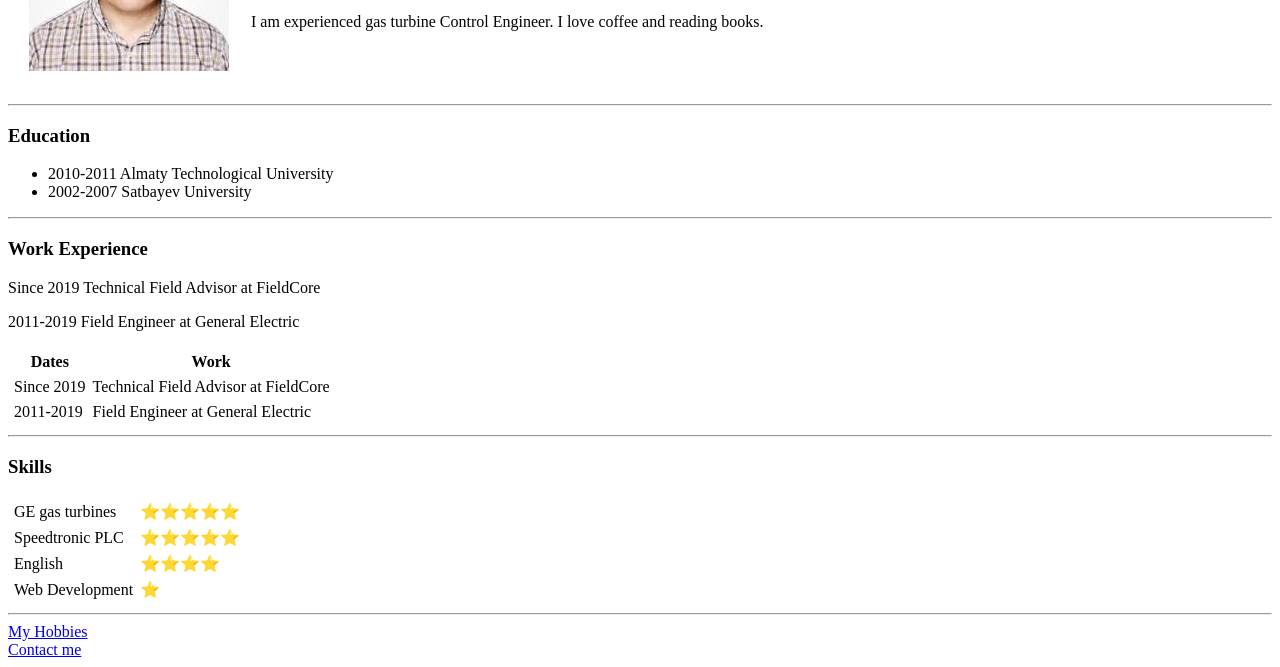
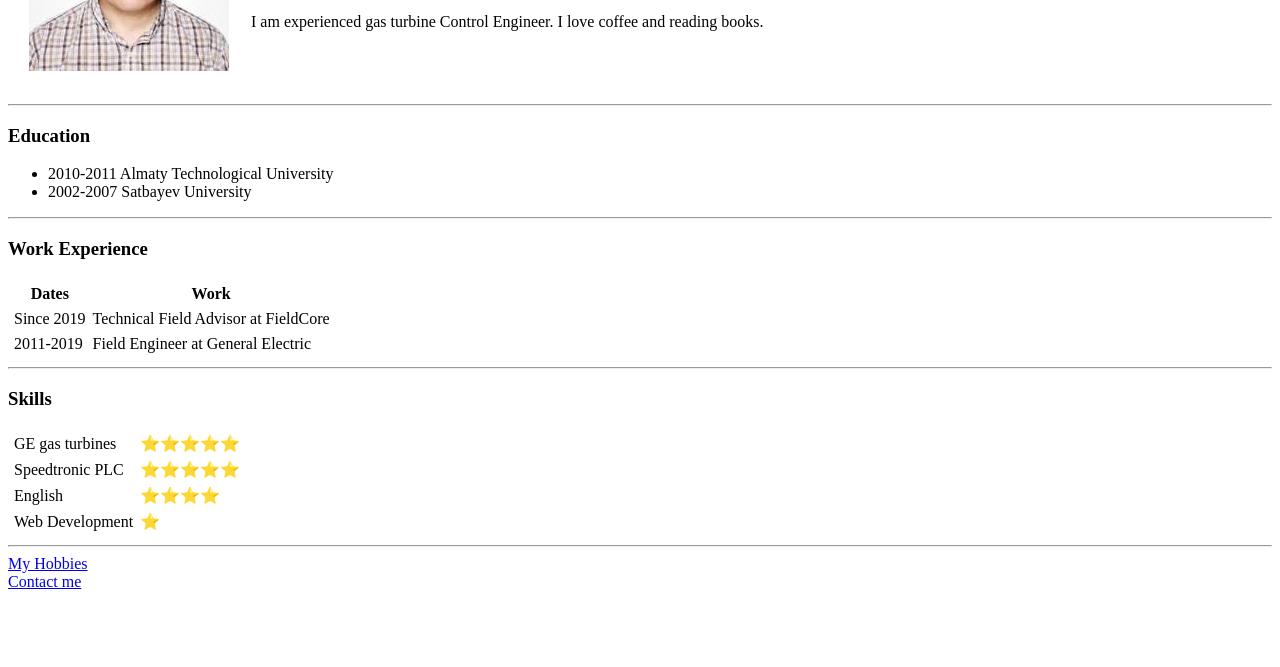
Before and after one commit to GaniK-2020/cv, a plain HTML site: page index.html in a window 1280 px wide. Shown: the part 158-825 px from the top of the page. After the commit the page ends 800 px from the top, so only its background shows below. Drawn offline with Linux system fonts and the light colour scheme.

Commit message:
Index.html updates
Extra text deleted from "Experience" part.

```diff
--- a/index.html
+++ b/index.html
@@ -25,8 +25,6 @@
   </ul>
   <hr>
   <h3>Work Experience</h3>
-  <p>Since 2019 Technical Field Advisor at FieldCore</p>
-  <p>2011-2019 Field Engineer at General Electric</p>
   <table cellspacing="5">
     <thead>
       <tr>
```
